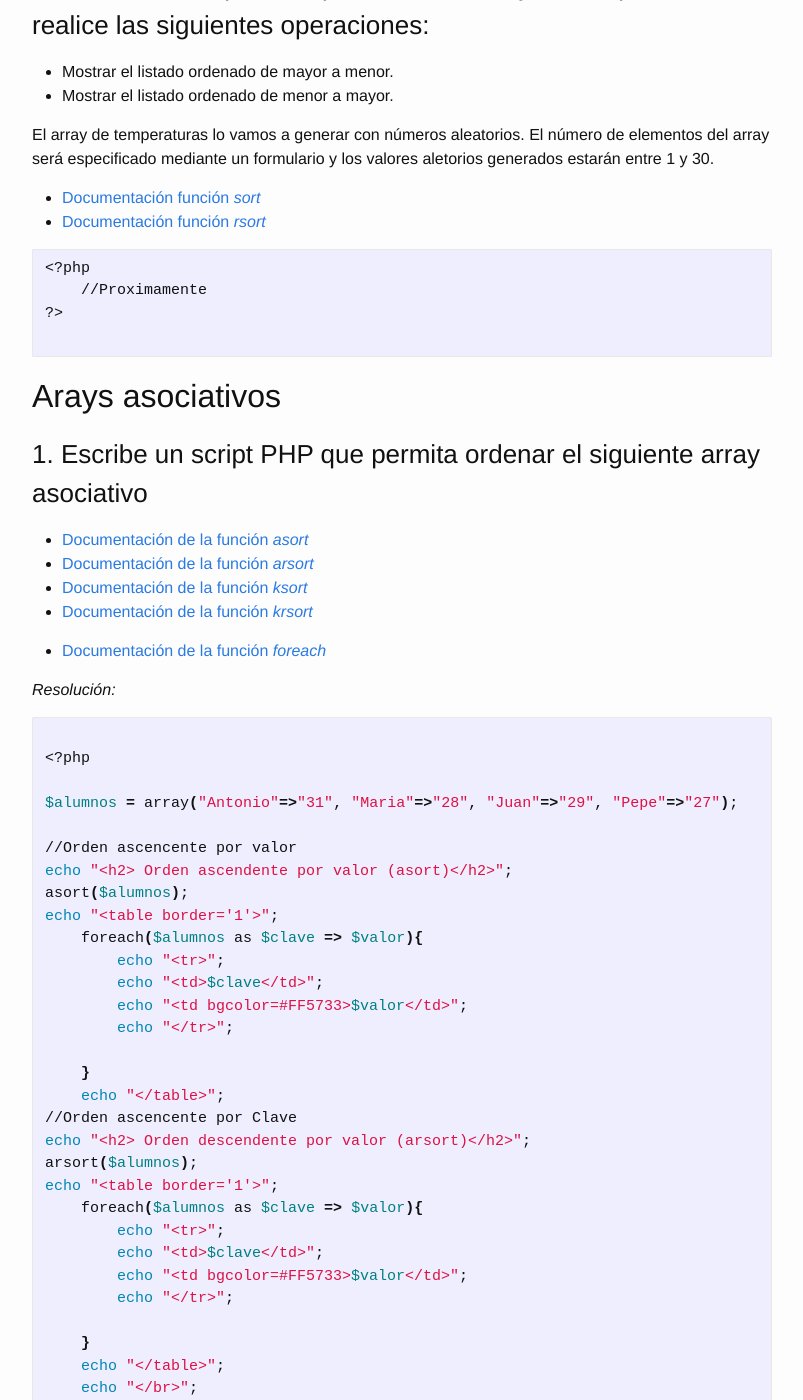
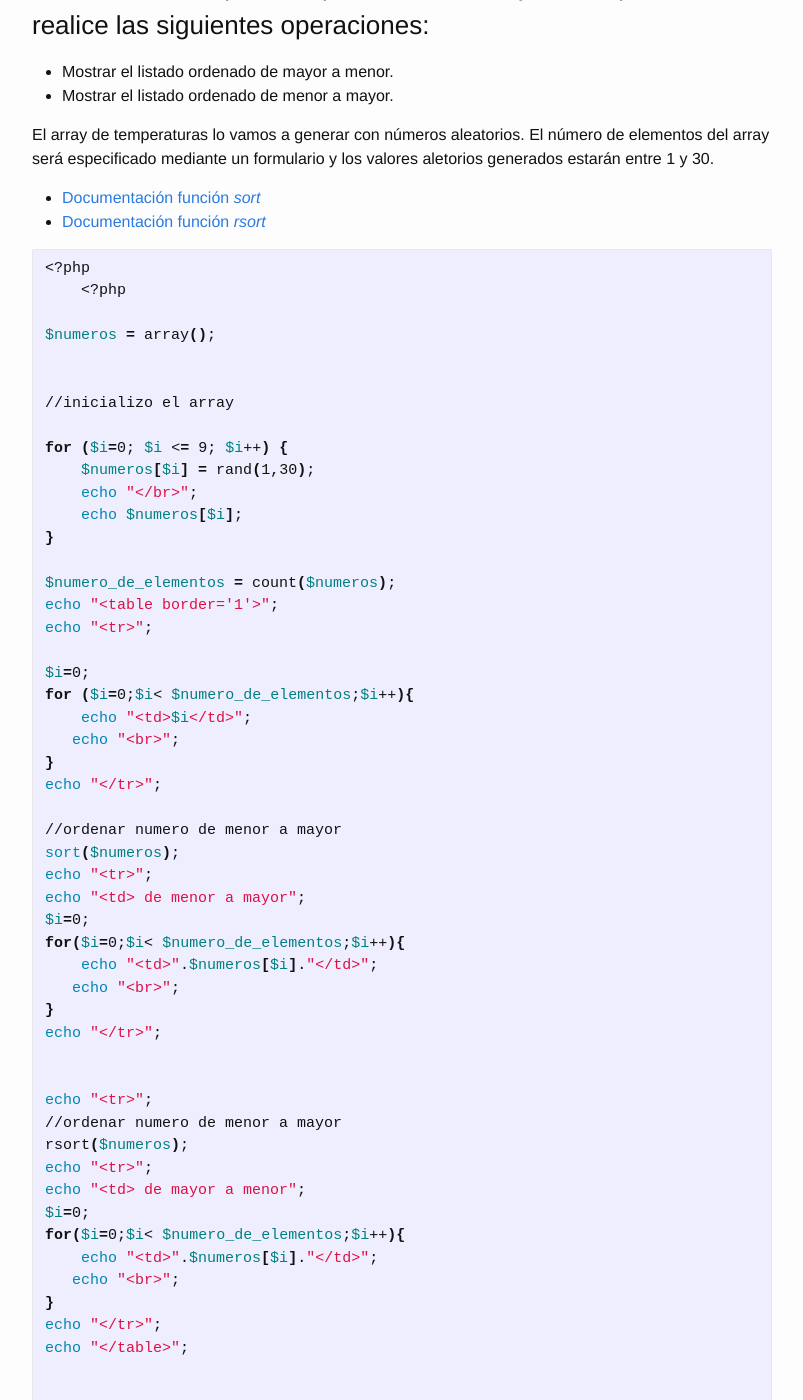
Before and after one commit to alexdemanuel/alexdemanuel.github.io, a Jekyll site: the page built from _posts/2019-01-28-Desarrollo4.md, in a window 1280 px wide and 1400 px high, scrolled down 9652 px. Shown: the whole window, without its empty margins (238-1041 px from the left). Built offline with Jekyll 4.4.1, drawn with Linux system fonts in a browser that asks for light colours.

Commit message:
añadidios ejercicios2

````diff
--- a/_posts/2019-01-28-Desarrollo4.md
+++ b/_posts/2019-01-28-Desarrollo4.md
@@ -443,7 +443,57 @@ El array de temperaturas lo vamos a generar con números aleatorios. El número
 
 ```bash
 <?php
-    //Proximamente
+    <?php
+
+$numeros = array();
+
+
+//inicializo el array
+
+for ($i=0; $i <= 9; $i++) {
+    $numeros[$i] = rand(1,30);
+    echo "</br>";
+    echo $numeros[$i];
+}
+
+$numero_de_elementos = count($numeros);
+echo "<table border='1'>";
+echo "<tr>";
+
+$i=0;
+for ($i=0;$i< $numero_de_elementos;$i++){
+    echo "<td>$i</td>";
+   echo "<br>";
+}
+echo "</tr>";
+
+//ordenar numero de menor a mayor
+sort($numeros);
+echo "<tr>";
+echo "<td> de menor a mayor";
+$i=0;
+for($i=0;$i< $numero_de_elementos;$i++){
+    echo "<td>".$numeros[$i]."</td>";
+   echo "<br>";
+}
+echo "</tr>";
+
+
+echo "<tr>";
+//ordenar numero de menor a mayor
+rsort($numeros);
+echo "<tr>";
+echo "<td> de mayor a menor";
+$i=0;
+for($i=0;$i< $numero_de_elementos;$i++){
+    echo "<td>".$numeros[$i]."</td>";
+   echo "<br>";
+}
+echo "</tr>";
+echo "</table>";
+
+
+?>
 ?>
 
 ```
````
